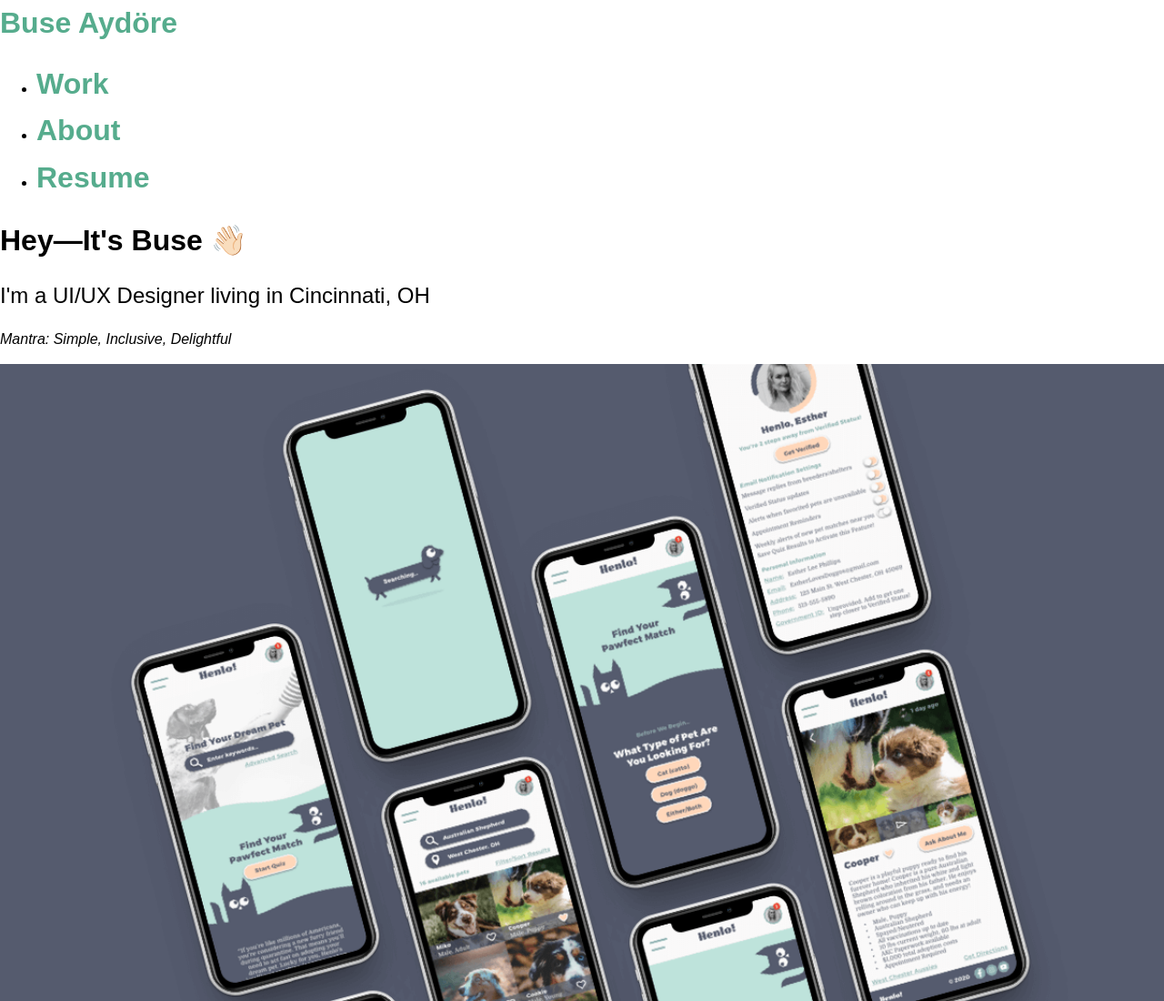
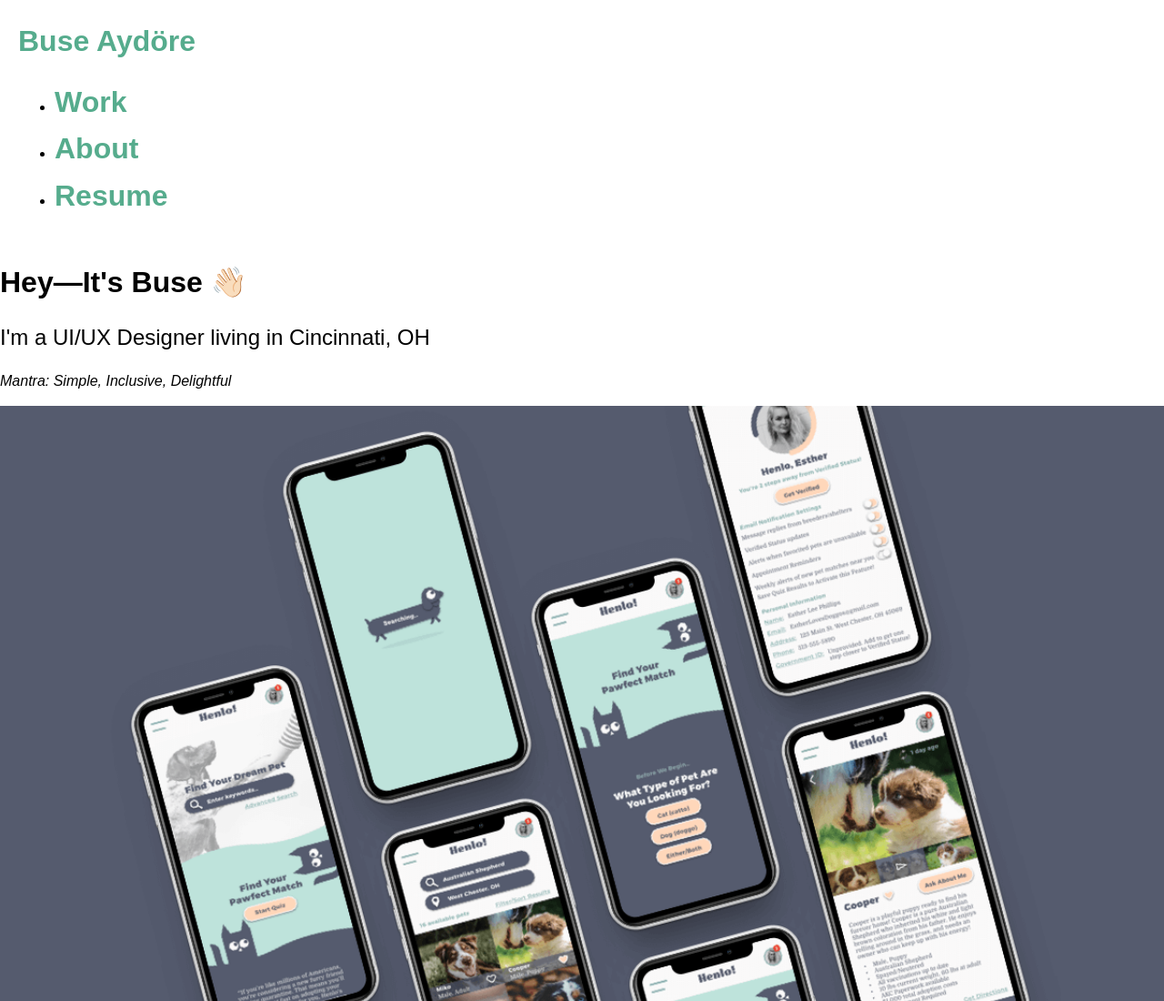
Before and after one commit to heyitsbuse/heyitsbuse.github.io, a plain HTML site: page index.html in a window 1280 px wide. Shown: the top 1100 px of the page at 91% size. Drawn offline with nearby package versions, Linux system fonts and the light colour scheme; a web font is replaced by a local one.

Commit message:
Add Header Stylings
Add Color, Padding, Margin

```diff
--- a/css/style.css
+++ b/css/style.css
@@ -3,6 +3,12 @@ Colors used:
 Primary color (Bright Green): #6CD6B0;
 Secondary color (Darker Green): #56AC8D;
 */
+header {
+  background-color: #FFFFFF;
+  padding: 0.625em;
+  margin: 0.625em;
+}
+
 body {
   background-color: #FFFFFF;
   font-family: 'Chivo', sans-serif;
```
